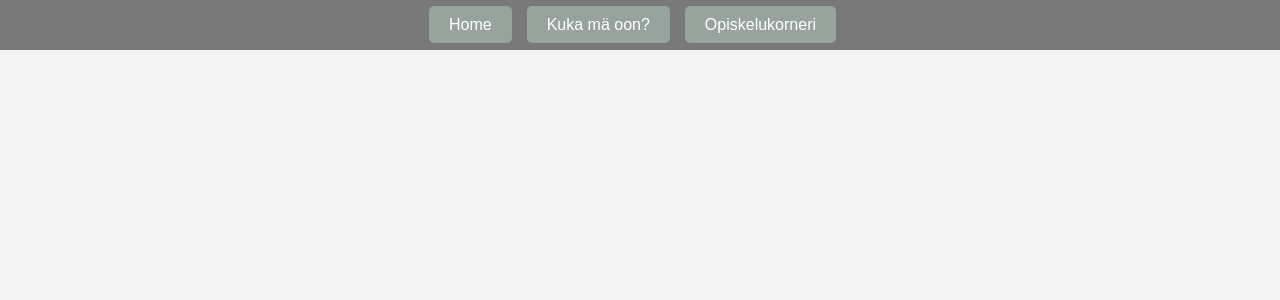
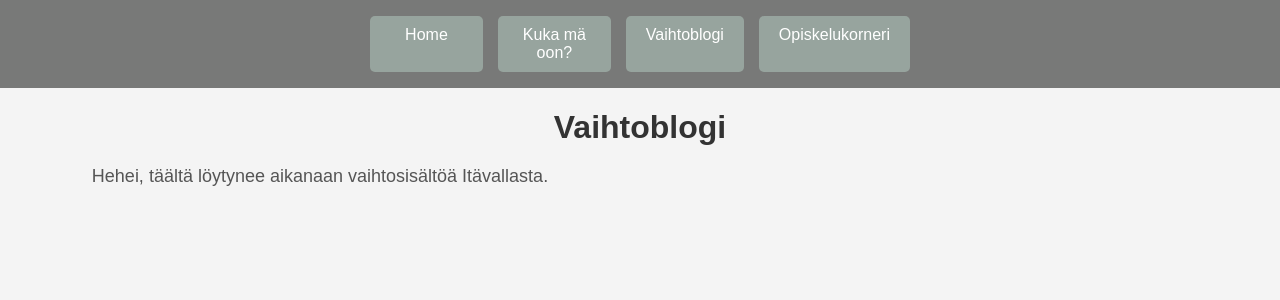
Before and after one commit to lehtio/webproject, a React (Vite) app in the folder webproject/: page /exchange in a window 1280 px wide. Shown: the top 300 px of the page. Built offline with nearby package versions, Linux system fonts and the light colour scheme.

Commit message:
vaihtoblogin lisäys pohjaan

```diff
--- a/webproject/src/App.css
+++ b/webproject/src/App.css
@@ -9,24 +9,32 @@ body {
   text-align: center;
 }
 
+/* Yläpalkin asettelu ja tyyli */
 .navbar {
   display: flex;
-  justify-content: center;
+  justify-content: space-around;
   background-color: #585a58cb;
   padding: 1em;
+  flex-wrap: wrap;
 }
 
+/* Navigointilista keskelle */
 .nav-list {
   list-style-type: none;
   margin: 0;
   padding: 0;
   display: flex;
   justify-content: center;
+  gap: 15px;
+  flex-wrap: wrap;
 }
 
+
 .nav-list li {
-  margin-right: 15px;
+  display: inline-flex;
+  flex: 1;
 }
+
 
 .nav-item {
   text-decoration: none;
@@ -35,22 +43,29 @@ body {
   background-color: #b2cabf88;
   border-radius: 5px;
   transition: background-color 0.3s ease;
+  text-align: center;
+  display: block;
+  width: 100%;
 }
 
+/* Hover-efekti, kun linkin päälle viedään hiiri */
 .nav-item:hover {
   background-color: #2980b9;
 }
 
+/* Otsikot */
 h1 {
   color: #333;
 }
 
+/* Kappaleet */
 p {
   font-size: 18px;
   color: #555;
   margin: 20px;
 }
 
+/* Kuvat */
 .cv-image {
   width: 200px;
   margin-top: 20px;
--- a/webproject/src/App.jsx
+++ b/webproject/src/App.jsx
@@ -2,15 +2,14 @@ import { BrowserRouter as Router, Route, Routes, Link } from 'react-router-dom';
 import Home from './pages/Home';
 import Cv from './pages/Cv';
 import Studies from './pages/Studies';
-import './App.css'; // Tuodaan CSS
-
-// App.jsx hoitaa reitityksestä ja rakenteesta
+import Exchange from './pages/Exchange';
+import './App.css';
 
 const App = () => {
   return (
     <Router>
-      <div className="app-container">
-        {/* Navigointivalikko */}
+      <div className="App">
+        {/* Yläreunan navigointipalkki */}
         <nav className="navbar">
           <ul className="nav-list">
             <li>
@@ -18,6 +17,9 @@ const App = () => {
             </li>
             <li>
               <Link to="/cv" className="nav-item">Kuka mä oon?</Link>
+            </li>
+            <li>
+              <Link to="/exchange" className="nav-item">Vaihtoblogi</Link>
             </li>
             <li>
               <Link to="/studies" className="nav-item">Opiskelukorneri</Link>
@@ -29,6 +31,7 @@ const App = () => {
         <Routes>
           <Route path="/" element={<Home />} />
           <Route path="/cv" element={<Cv />} />
+          <Route path="/exchange" element={<Exchange />} />
           <Route path="/studies" element={<Studies />} />
         </Routes>
       </div>
--- a/webproject/src/Cv.css
+++ b/webproject/src/Cv.css
@@ -1,4 +1,4 @@
-/* src/Cv.css */
+
 .banner {
     display: flex;
     justify-content: center; /* Keskittää kuvat vaakasuunnassa */
--- /dev/null
+++ b/webproject/src/pages/Exchange.jsx
@@ -0,0 +1,12 @@
+import React from 'react';
+
+const Exchange = () => {
+  return (
+    <div>
+      <h1>Vaihtoblogi</h1>
+      <p>Hehei, täältä löytynee aikanaan vaihtosisältöä Itävallasta. </p>
+    </div>
+  );
+};
+
+export default Exchange;
```
